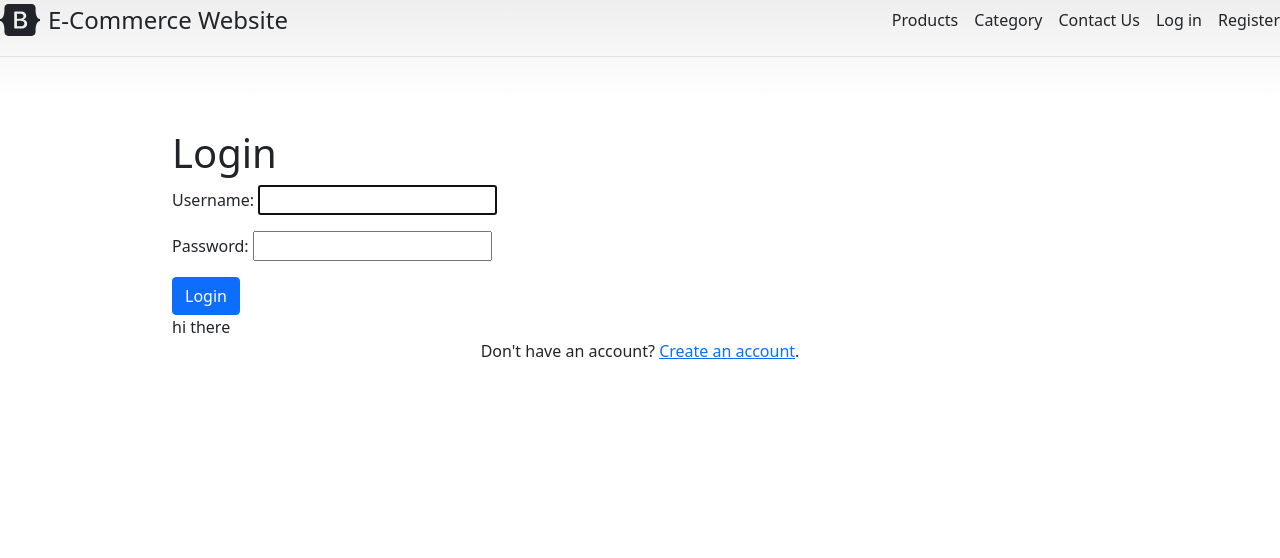
After one commit to AlaaZuhd/TrainingTask_Django, a Django app: page /login in a window 1280 px wide. The commit adds this page. Shown: the top 558 px of the page. Run offline with Django 3.2, Linux system fonts and the light colour scheme.

Commit message:
adding a user field for Cart model & login, logout and register views

```diff
--- a/products/forms.py
+++ b/products/forms.py
@@ -1,6 +1,6 @@
 from django import forms
 from .models import Cart, Product
-
+from django.contrib.auth.forms import UserModel
 # iterable
 GEEKS_CHOICES = (
     ("1", "One"),
@@ -10,6 +10,7 @@ GEEKS_CHOICES = (
     ("5", "Five"),
 )
 
+# class LoginForm(UserModel)
 
 class AddToCartForm(forms.ModelForm):
 
--- a/products/templates/header.html
+++ b/products/templates/header.html
@@ -23,8 +23,13 @@
             <a class="me-3 py-2 text-dark text-decoration-none" href="#">Products</a>
             <a class="me-3 py-2 text-dark text-decoration-none" href="#">Category</a>
             <a class="me-3 py-2 text-dark text-decoration-none" href="#">Contact Us</a>
-        <a class="me-3 py-2 text-dark text-decoration-none" href="#">Sign in</a>
-        <a class="py-2 text-dark text-decoration-none" href="#">Register</a>
+            {%  if user.is_authenticated %}
+                <a class="me-3 py-2 text-dark text-decoration-none" href="/logout">Log out</a>
+            {% else %}
+                <a class="me-3 py-2 text-dark text-decoration-none" href="/login">Log in</a>
+            {%  endif %}
+            <a class="py-2 text-dark text-decoration-none" href="/register">Register</a>
+
         </nav>
     </div>
 
--- a/products/templates/home-page.html
+++ b/products/templates/home-page.html
@@ -71,6 +71,7 @@
             {% endfor %}
             </div>
         </div>
+        <hr>
     {% endfor %}
     {% include 'footer.html' %}
 {% endblock content %}
--- /dev/null
+++ b/products/templates/login.html
@@ -0,0 +1,17 @@
+{% extends 'base.html' %}
+
+{% block content %}
+
+    <!--Login-->
+    <div class="container py-5 ">
+      <h1>Login</h1>
+      <form method="POST">
+          {% csrf_token %}
+          {{ login_form.as_p }}
+        <button class="btn btn-primary" type="submit">Login</button>
+      </form>
+        hi there
+      <p class="text-center">Don't have an account? <a href="/register">Create an account</a>.</p>
+    </div>
+
+{% endblock %}
--- a/products/urls.py
+++ b/products/urls.py
@@ -4,6 +4,9 @@ from products import views
 urlpatterns = [
     path('products', views.products_list, name= 'products'),
     path('products/create', views.ContactFormView.as_view(), name= 'create'),
-    path('products/p', views.add_to_cart, name="add-to-cart")
+    path('products/p', views.add_to_cart, name="add-to-cart"),
+    path("login", views.login_view, name="login"),
+    path("logout", views.logout_view, name= "logout"),
+    path('register', views.register_view, name="register")
     # path('posts/<int:pk>/', views.PostDetail.as_view(), name='post-detail'),
 ]
--- a/products/views.py
+++ b/products/views.py
@@ -1,5 +1,9 @@
+from django.contrib import messages
+from django.contrib.auth import authenticate, login, logout
+from django.contrib.auth.forms import AuthenticationForm, UserCreationForm
+from django.contrib.auth.models import User
 from django.http import HttpResponse
-from django.shortcuts import render
+from django.shortcuts import render, redirect
 from django.views.generic.edit import FormView
 from .models import Product, ProductImage, Cart, Category, CartItem
 from .forms import AddToCartForm
@@ -17,16 +21,63 @@ def products_list(request):
     }
     return render(request, "home-page.html", context)
 
+
+def login_view(request):
+    if request.method == 'POST':
+        form = AuthenticationForm(request, data=request.POST)
+        if form.is_valid():
+            username = form.cleaned_data['username']
+            password = form.cleaned_data['password']
+            user = authenticate(username=username, password=password)
+            if user is not None:
+                login(request, user)
+                messages.info(request, f"You are now logged in as {username}.")
+                return redirect("products")
+            else:
+                messages.error(request, "inalid username or password")
+        else:
+            messages.error(request, "Invalid username or password")
+    form = AuthenticationForm()
+    return render(request=request, template_name="login.html", context={"login_form": form})
+
+
+def logout_view(request):
+    logout(request)
+    messages.info(request, "You have successfully logged out.")
+    return redirect("products")
+
+def register_view(request):
+    if request.method == "POST":
+        form = UserCreationForm(request.POST)
+        if form.is_valid():
+            user = form.save()
+            login(request, user)
+            messages.success(request, "Registration successful.")
+            return redirect("products")
+        messages.error(request, "Unsuccessful registration. Invalid information.")
+    form = UserCreationForm()
+    return render(request=request, template_name="register.html", context={"register_form": form})
+
+
 def add_to_cart(response):
     if response.method == 'POST':
         print(response.POST)
         quantity = response.POST['quantity']
         product = Product.objects.get(id= response.POST['product_id'])
-        cart = Cart.objects.get(id= response.POST.user.id)
-        # if cart not none then done else we need to create a new cart for this user
-        cart_item = CartItem(size= response.POST['size'], product= product, cart= cart, quantity= quantity)
+        try:
+            cart = Cart.objects.get(id=response.user.id)
+            cart_ = cart
+        except Cart.DoesNotExist:
+            cart = Cart.objects.create(user= response.user)
+            cart_ = cart
+        print(cart_)
+        cart_item = CartItem.objects.create(size= response.POST['size'],
+                                            product= product,
+                                            cart= cart_,
+                                            quantity= quantity)
         cart_item.save()
     return HttpResponse("success")
+
 
 
 class ContactFormView(FormView):
```
Also changed, not shown: products/templates/register.html (added, +16 -0 lines), db.sqlite3. Lines whose indentation alone changed are shown as unchanged.
